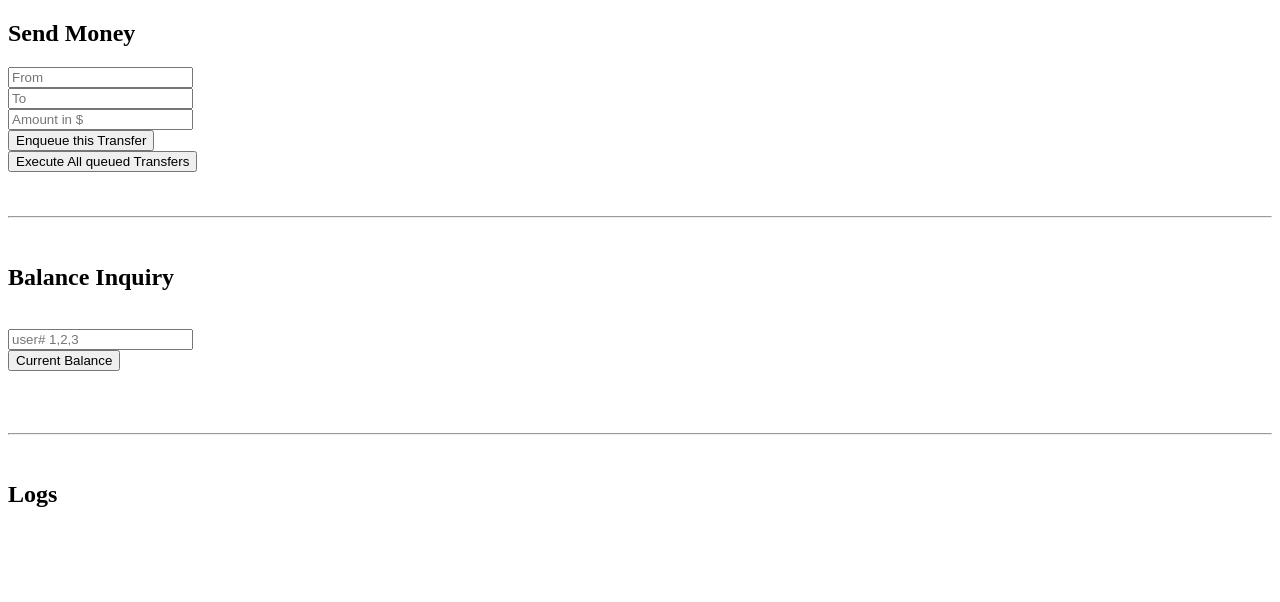
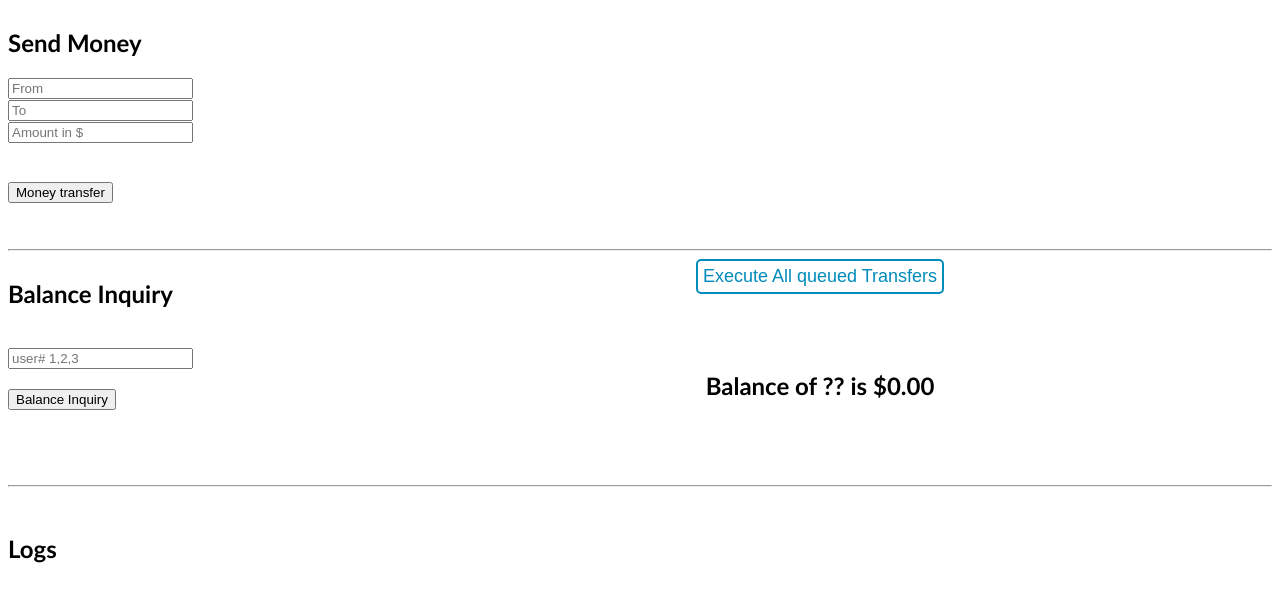
Before and after one commit to SatyamA007/CS271_PA1, a Flask app: page / in a window 1280 px wide. Shown: the top 602 px of the page. Run offline with Flask 2, Linux system fonts and the light colour scheme; some libraries are stand-ins or nearby versions.

Commit message:
Blocks shown after each transaction

```diff
--- a/app.py
+++ b/app.py
@@ -2,6 +2,7 @@ from flask import Flask, render_template, session, copy_current_request_context
 from flask_socketio import SocketIO, emit, disconnect
 from threading import Lock
 from util import *
+from time import sleep
 
 async_mode = None
 app = Flask(__name__)
@@ -25,7 +26,7 @@ def test_message(message):
 def queue_transfer(message):
     session['receive_count'] = session.get('receive_count', 0) + 1
     txn = (message['data'][0],message['data'][1],message['data'][2])
-    emit('my_response', {'data': f"Enqueued transfer of ${txn[2]} from {txn[0]} to {txn[1]}", 'count': session['receive_count']})
+    emit('my_response', {'data': f"Enqueued transfer of ${txn[2]} from {txn[0]} to {txn[1]}", 'count':  session['receive_count']})
     queue.append(txn)
 
 @socket_.on('execute_all_transfer')
@@ -45,16 +46,24 @@ def execute_all_transfer():
 @socket_.on('balance_inquiry')
 def balance_inquiry(message):
     session['receive_count'] = session.get('receive_count', 0) + 1
+    emit('my_response', {'data': f"Enqueued balance inquiry for {message['data']}", 'count': session['receive_count']}, broadcast=True)
     buffer = balanceInquire(message['data'])
-    emit('my_response',
-         {'data': f"{buffer} is the current balance of {message['data']}", 'count': session['receive_count']},
-         broadcast=True)
+    emit('balance_print', {'sndr': message['data'], 'amt':buffer }, broadcast=True)
+
 
 @socket_.on('send_money_result')
 def send_money_result(message):
     result, sndr, rcvr, amt = message['result'], message['data'][0],message['data'][1],message['data'][2]
     emit('my_response', {'data': f"Transfer of {amt} from {sndr} to {rcvr} was a {result}", 'count': '?'}, broadcast=True)
+    print(result)
+    if result=='pass':
+        emit('append_chain', {'sndr':sndr,'rcvr':rcvr, 'amt':amt}, broadcast=True)
 
+@socket_.on('balance_inquiry_result')
+def send_money_result(message):
+    sndr, amt = message['data'], message['amt']
+    emit('my_response', {'data': f"Current balance of {sndr} is ${amt}", 'count': '?'}, broadcast=True)
+    emit('balance_print', {'sndr': sndr, 'amt':amt }, broadcast=True)
 
 @socket_.on('disconnect_request')
 def disconnect_request():
@@ -63,9 +72,7 @@ def disconnect_request():
         disconnect()
 
     session['receive_count'] = session.get('receive_count', 0) + 1
-    emit('my_response',
-         {'data': 'Disconnected!', 'count': session['receive_count']},
-         callback=can_disconnect)
+    emit('my_response', {'data': 'Disconnected!', 'count': session['receive_count']}, callback=can_disconnect)
 
 
 if __name__ == '__main__':
--- a/templates/index.html
+++ b/templates/index.html
@@ -2,6 +2,41 @@
 <html>
 <head>
     <title>Socket-Test</title>
+    <style>
+        #chain {
+            display: grid;
+            grid-template-rows: repeat(1, 1fr);
+            grid-template-columns: repeat(6, 1fr);
+            grid-gap: 10px;
+        }
+        #chain > div {
+            background-color: hotpink;
+            color: white;
+            font-size: 1vw;
+            padding: 10px;
+        }
+        .grid-container {
+            display: grid;
+            grid-template-columns: 350px  auto;
+            grid-gap: 10px;
+        }
+        .button {
+        padding: 5px 5px;
+        font-size: 18px;
+        cursor: pointer;
+        transition-duration: 0.4s;
+        background-color: white;
+        border: 2px solid #008CBA;
+        color: #008CBA;
+        border-radius: 5px;
+        }
+
+        .button:hover {
+        background-color: #008CBA;
+        color: white;
+        }
+
+    </style>
     <script src="//code.jquery.com/jquery-1.12.4.min.js"></script>
     <script src="//cdnjs.cloudflare.com/ajax/libs/socket.io/2.2.0/socket.io.js"></script>
     <script type="text/javascript" charset="utf-8">
@@ -18,6 +53,20 @@
                 if (cb)
                     cb();
             });
+
+            socket.on('append_chain', function(msg, cb) {
+                var s = '<div>'+'From: '+msg.sndr+'<br/> To: '+msg.rcvr+'<br/> Amount: '+msg.amt+'</div>'
+                $('#chain').append(s);
+                if (cb)
+                    cb();
+            });
+
+            socket.on('balance_print', function(msg, cb) {
+                $('#balance_text').text("Balance of "+msg.sndr+" is $"+msg.amt);
+                if (cb)
+                    cb();
+            });
+
             $('form#queueTransfer').submit(function(event) {
                 txn = [$('#from').val(),$('#to').val(),$('#amt').val()]
                 socket.emit('queue_transfer', {data: txn});
@@ -34,29 +83,51 @@
         });
     </script>
 </head>
-<body style="background-color:white;">
 
+<body style="background-color:white;font-family: &quot;Trebuchet MS&quot; , sans-serif;">
+
+    <div class="grid-container">
+        <div>
             <h2 style="background-color:white;">Send Money</h2>
             <form id="queueTransfer" method="POST" action='#'>
                 <input type="text" name="emit_data" id="from" placeholder="From"><br/>
                 <input type="text" name="emit_data" id="to" placeholder="To"><br/>
-        <input type="text" name="emit_data" id="amt" placeholder="Amount in $"><br/>
-        <input type="submit" value="Enqueue this Transfer">
+                <input type="text" name="emit_data" id="amt" placeholder="Amount in $"><br/><br/><br/>
+                <input type="submit" value="Money transfer">
             </form>
-    <form id="executeAll" method="POST" action='#'>
-        <input type="submit" value="Execute All queued Transfers">
-    </form>
+        </div>
+        <div>
+            <div id="chain">
+            </div>
+        </div>
+
+    </div>
     <br/><br/>
-    <hr/><br/>
+        <hr/>
+    <div class="grid-container">
+
+        <div>
             <h2 style="background-color:white;">Balance Inquiry</h2><br/>
             <form id="balance" method="POST" action='#'>
-        <input type="text" name="user_id" id="user_id" placeholder="user# 1,2,3"><br/>
-        <input type="submit" value="Current Balance">
+                <input type="text" name="user_id" id="user_id" placeholder="user# 1,2,3"><br/><br/>
+                <input type="submit" value="Balance Inquiry">
             </form>
+    </form>
+            </form>
+        </div>
+        <div style="text-align: center">
+            <form id="executeAll" method="POST" action='#' style="text-align: center">
+                <input type="submit" value="Execute All queued Transfers"  class="button">
+            </form>
+            <br/><br/><br/>
+            <h2 id="balance_text">Balance of ?? is $0.00</h2>
+        </div>
+    </div>
     <br/><br/><br/>
     <hr/><br/>
 
     <h2 style="background-color:white;">Logs</h2>
-    <div id="log" ></div>
+    <div id="log">
+    </div>
 </body>
 </html>
```
Lines whose indentation alone changed are shown as unchanged.
